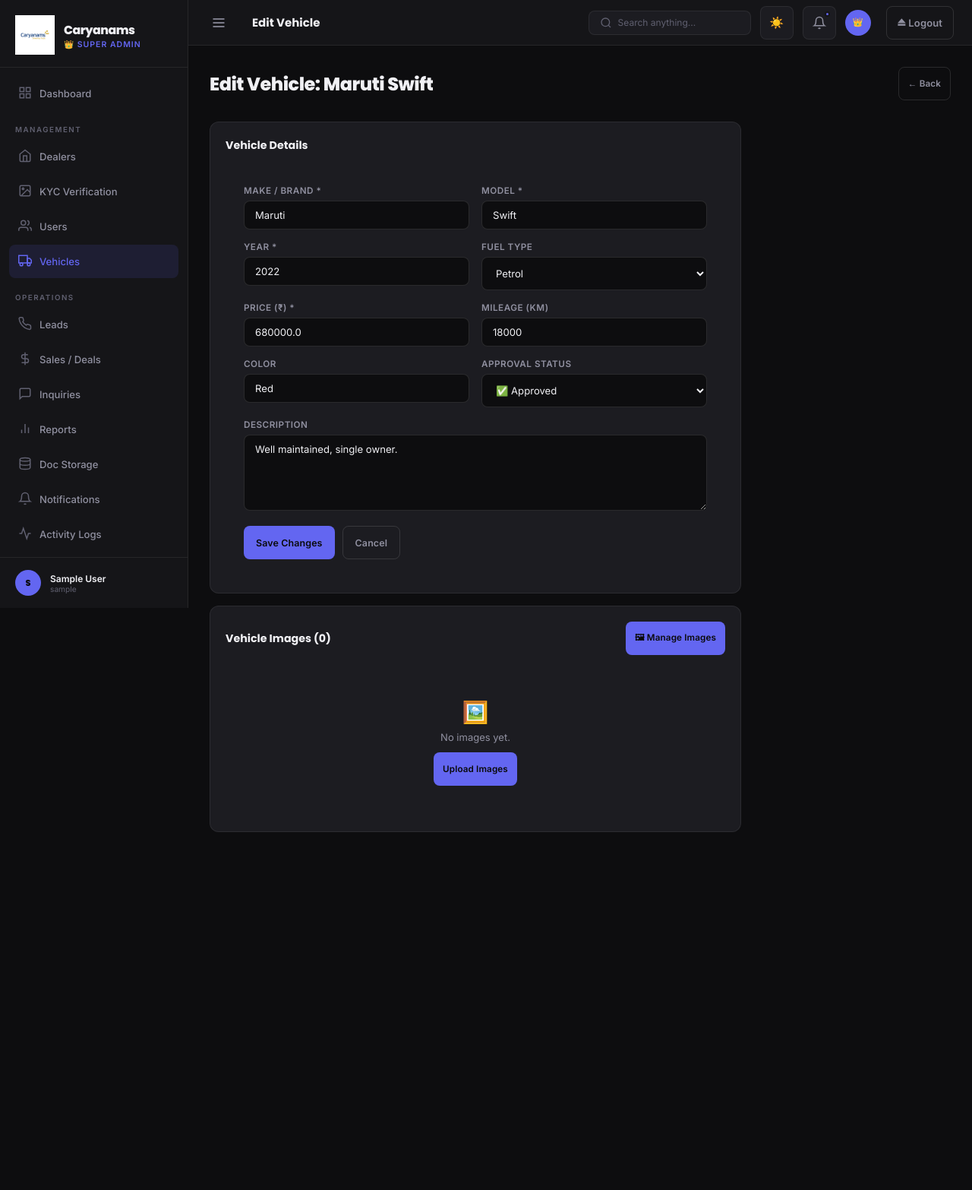
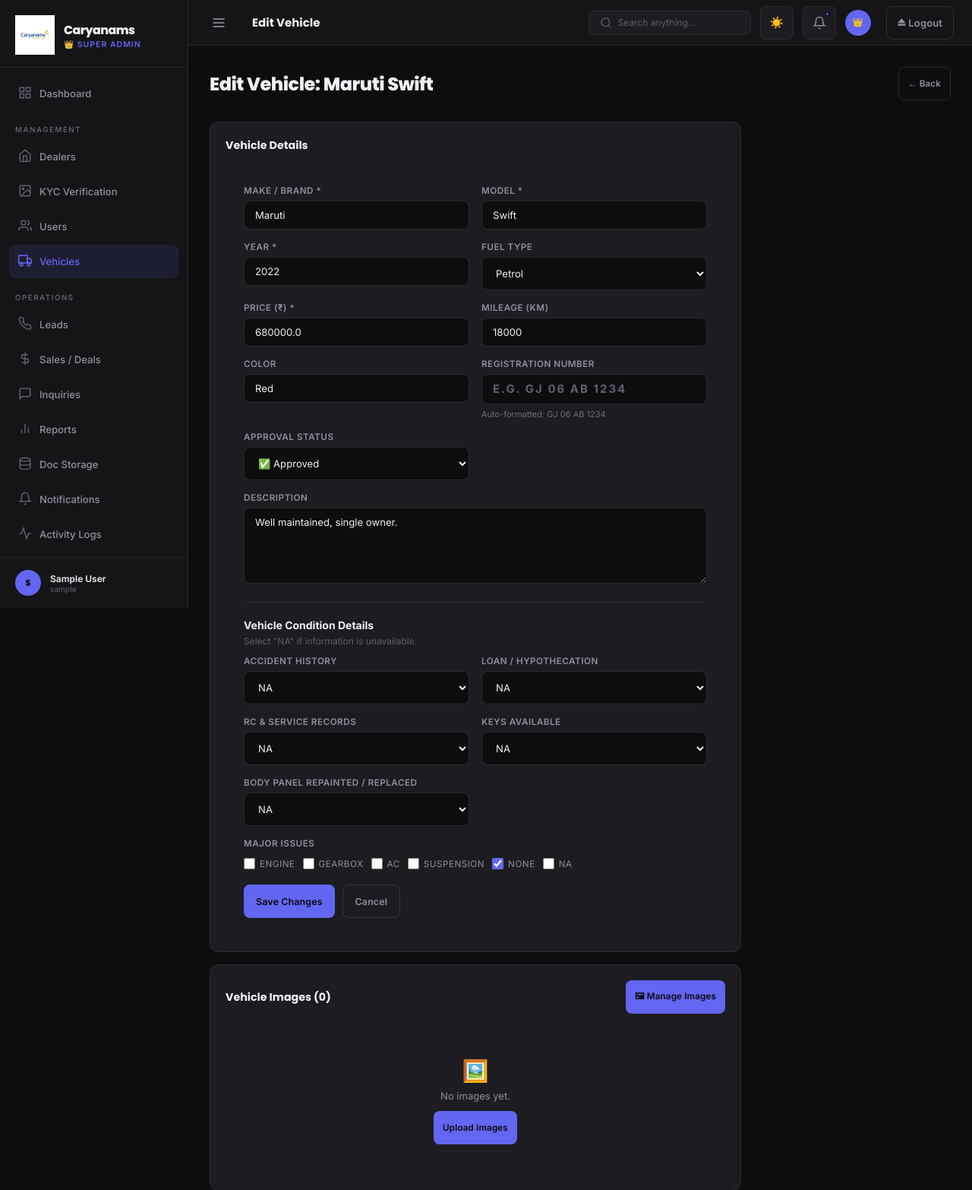
Before and after one commit to dharmik008/DMS, a Flask app: page /admin/vehicles/1/edit in a window 1280 px wide. Shown: the top 1566 px of the page at 76% size. Before the commit the page ends 1095 px from the top, so only its background shows below. Run offline with Flask 3, Linux system fonts and the light colour scheme; the visitor is signed in with stand-in values (Sample User, id 1); data comes from the database, SQL or seed files in the repository; data that the repository does not hold is empty.

Commit message:
Update edit_vehicle.html

```diff
--- a/templates/admin/edit_vehicle.html
+++ b/templates/admin/edit_vehicle.html
@@ -46,6 +46,18 @@
           <input type="text" name="color" class="form-control" value="{{ vehicle.color or '' }}">
         </div>
         <div class="form-group">
+          <label>Registration Number</label>
+          <input type="text" name="reg_number" class="form-control"
+            id="admin_edit_reg_number"
+            placeholder="e.g. GJ 06 AB 1234"
+            oninput="formatNumberPlate(this)"
+            onblur="formatNumberPlate(this)"
+            autocomplete="off"
+            style="text-transform:uppercase;letter-spacing:2px;font-weight:700;font-family:monospace;font-size:15px;"
+            value="{{ vehicle.registration_number or '' }}">
+          <small style="color:#6b7280;font-size:11px;">Auto-formatted: GJ 06 AB 1234</small>
+        </div>
+        <div class="form-group">
           <label>Approval Status</label>
           <select name="approval_status" class="form-control">
             <option value="pending"  {% if vehicle.approval_status == 'pending'  %}selected{% endif %}>⏳ Pending</option>
@@ -57,6 +69,67 @@
       <div class="form-group" style="margin-top:16px;">
         <label>Description</label>
         <textarea name="description" class="form-control" rows="3">{{ vehicle.description or '' }}</textarea>
+      </div>
+
+      <!-- ── Vehicle Condition Details ──────────────────────────── -->
+      <div style="margin-top:24px;margin-bottom:12px;padding-top:20px;border-top:1px solid var(--border);">
+        <strong style="font-size:14px;">Vehicle Condition Details</strong>
+        <p style="color:var(--text-3);font-size:12px;margin:4px 0 0;">Select "NA" if information is unavailable.</p>
+      </div>
+      <div style="display:grid;grid-template-columns:1fr 1fr;gap:16px;">
+        <div class="form-group">
+          <label>Accident History</label>
+          <select name="accident_history" class="form-control">
+            {% for opt in ['No','Minor','Major','NA'] %}
+            <option value="{{ opt }}" {% if (vehicle.accident_history or 'NA') == opt %}selected{% endif %}>{{ opt }}</option>
+            {% endfor %}
+          </select>
+        </div>
+        <div class="form-group">
+          <label>Loan / Hypothecation</label>
+          <select name="loan_status" class="form-control">
+            {% for opt in ['Active','Closed','No Loan','NA'] %}
+            <option value="{{ opt }}" {% if (vehicle.loan_status or 'NA') == opt %}selected{% endif %}>{{ opt }}</option>
+            {% endfor %}
+          </select>
+        </div>
+        <div class="form-group">
+          <label>RC &amp; Service Records</label>
+          <select name="rc_service_records" class="form-control">
+            {% for opt in ['Yes','No','Partial','NA'] %}
+            <option value="{{ opt }}" {% if (vehicle.rc_service_records or 'NA') == opt %}selected{% endif %}>{{ opt }}</option>
+            {% endfor %}
+          </select>
+        </div>
+        <div class="form-group">
+          <label>Keys Available</label>
+          <select name="keys_available" class="form-control">
+            {% for opt in ['One','Two','Three','NA'] %}
+            <option value="{{ opt }}" {% if (vehicle.keys_available or 'NA') == opt %}selected{% endif %}>{{ opt }}</option>
+            {% endfor %}
+          </select>
+        </div>
+        <div class="form-group">
+          <label>Body Panel Repainted / Replaced</label>
+          <select name="body_panel_status" class="form-control">
+            {% for opt in ['No','Repainted','Replaced','NA'] %}
+            <option value="{{ opt }}" {% if (vehicle.body_panel_status or 'NA') == opt %}selected{% endif %}>{{ opt }}</option>
+            {% endfor %}
+          </select>
+        </div>
+        <div class="form-group" style="grid-column:1/-1;">
+          <label>Major Issues</label>
+          {% set saved_issues = (vehicle.major_issues or 'None').split(',') %}
+          <div style="display:flex;flex-wrap:wrap;gap:10px;margin-top:6px;">
+            {% for opt in ['Engine','Gearbox','AC','Suspension','None','NA'] %}
+            <label style="display:flex;align-items:center;gap:6px;font-weight:400;cursor:pointer;">
+              <input type="checkbox" name="major_issues" value="{{ opt }}" style="width:16px;height:16px;"
+                {% if opt in saved_issues %}checked{% endif %}>
+              {{ opt }}
+            </label>
+            {% endfor %}
+          </div>
+        </div>
       </div>
       <div style="display:flex;gap:10px;margin-top:20px;">
         <button type="submit" class="btn btn-primary">Save Changes</button>
@@ -95,3 +168,27 @@
   </div>
 </div>
 {% endblock %}
+
+{% block scripts %}
+<script>
+function formatNumberPlate(input) {
+  var raw = input.value.replace(/[^A-Za-z0-9]/g, '').toUpperCase();
+  var parts = [];
+  var pos = 0;
+  var p1 = raw.substring(pos, pos + 2).replace(/[^A-Z]/g, '');
+  if (p1) parts.push(p1); pos += 2;
+  var p2 = raw.substring(pos, pos + 2).replace(/[^0-9]/g, '');
+  if (p2) parts.push(p2); pos += 2;
+  var p3 = raw.substring(pos, pos + 3).replace(/[^A-Z]/g, '');
+  if (p3) parts.push(p3); pos += 3;
+  var p4 = raw.substring(pos, pos + 4).replace(/[^0-9]/g, '');
+  if (p4) parts.push(p4);
+  var formatted = parts.join(' ');
+  if (input.value !== formatted) input.value = formatted;
+}
+document.addEventListener('DOMContentLoaded', function() {
+  var rf = document.getElementById('admin_edit_reg_number');
+  if (rf && rf.value) formatNumberPlate(rf);
+});
+</script>
+{% endblock %}
```
